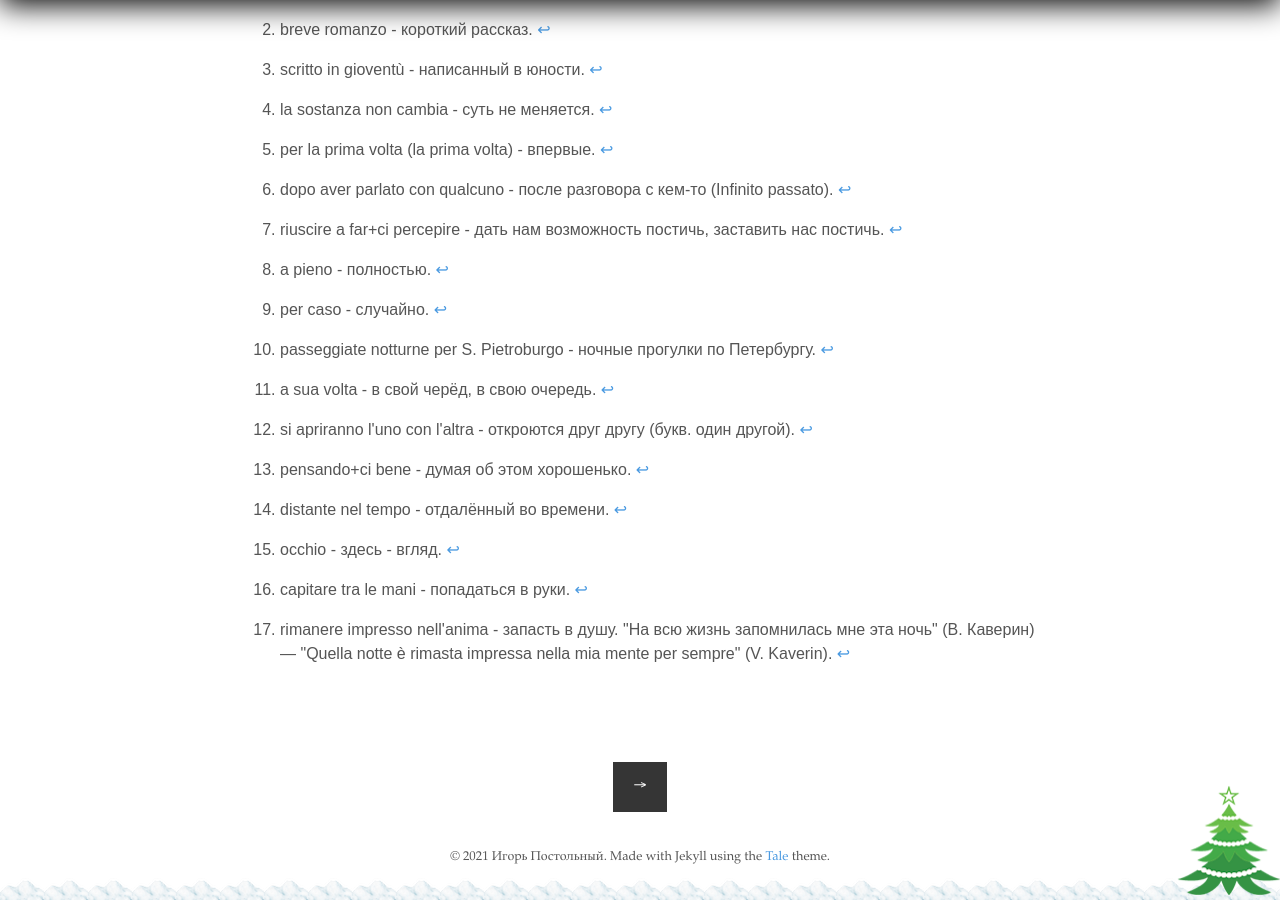
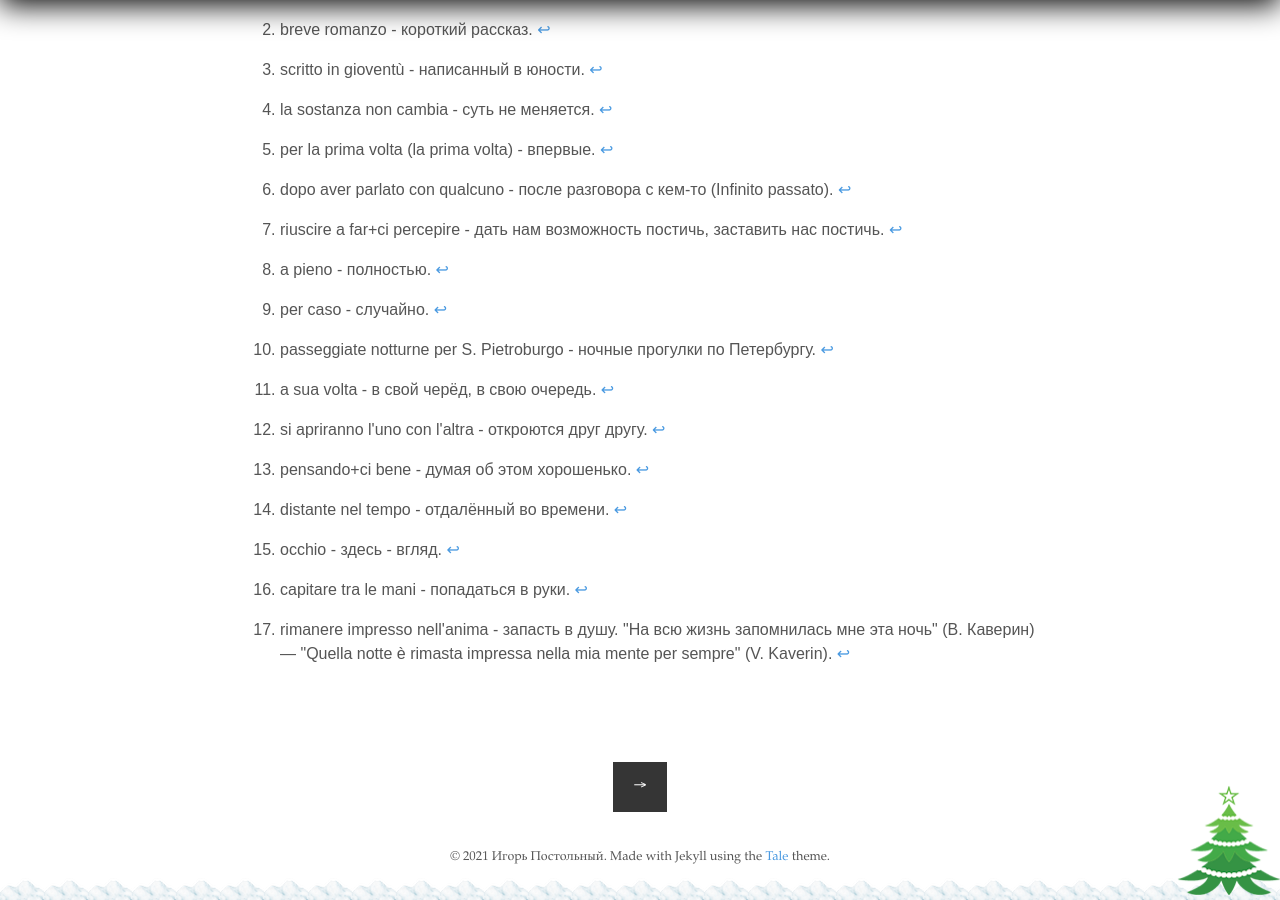
Before and after one commit to postolny/postolny.github.io, a Jekyll site: the page built from _posts/2021-01-15-una-segnalazione-su-fedor-dostoevskij-di-francesco-palombo.md, in a window 1280 px wide and 900 px high, scrolled down 3680 px. Built offline with Jekyll 4.4.1, drawn with Linux system fonts in a browser that asks for light colours; nearby versions of some CDN libraries.

Commit message:
Update 2021-01-15-una-segnalazione-su-fedor-dostoevskij-di-francesco-palombo.md

```diff
--- a/_posts/2021-01-15-una-segnalazione-su-fedor-dostoevskij-di-francesco-palombo.md
+++ b/_posts/2021-01-15-una-segnalazione-su-fedor-dostoevskij-di-francesco-palombo.md
@@ -65,7 +65,7 @@ _Le notti bianche di Fëdor Dostoevskij_
 
 [^11]: a sua volta - в свой черёд, в свою очередь.
 
-[^12]: si apriranno l'uno con l'altra - откроются друг другу (букв. один другой).
+[^12]: si apriranno l'uno con l'altra - откроются друг другу.
 
 [^13]: pensando+ci bene - думая об этом хорошенько.
 
```
